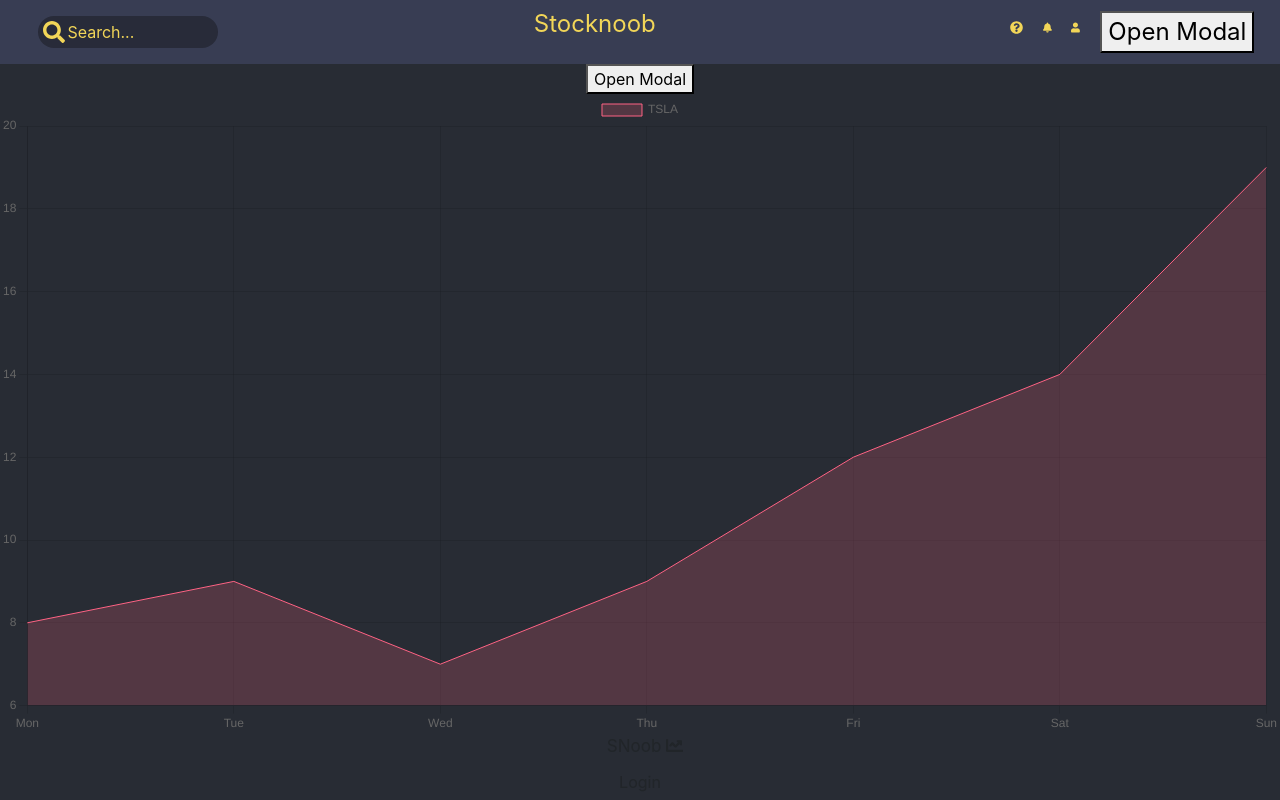
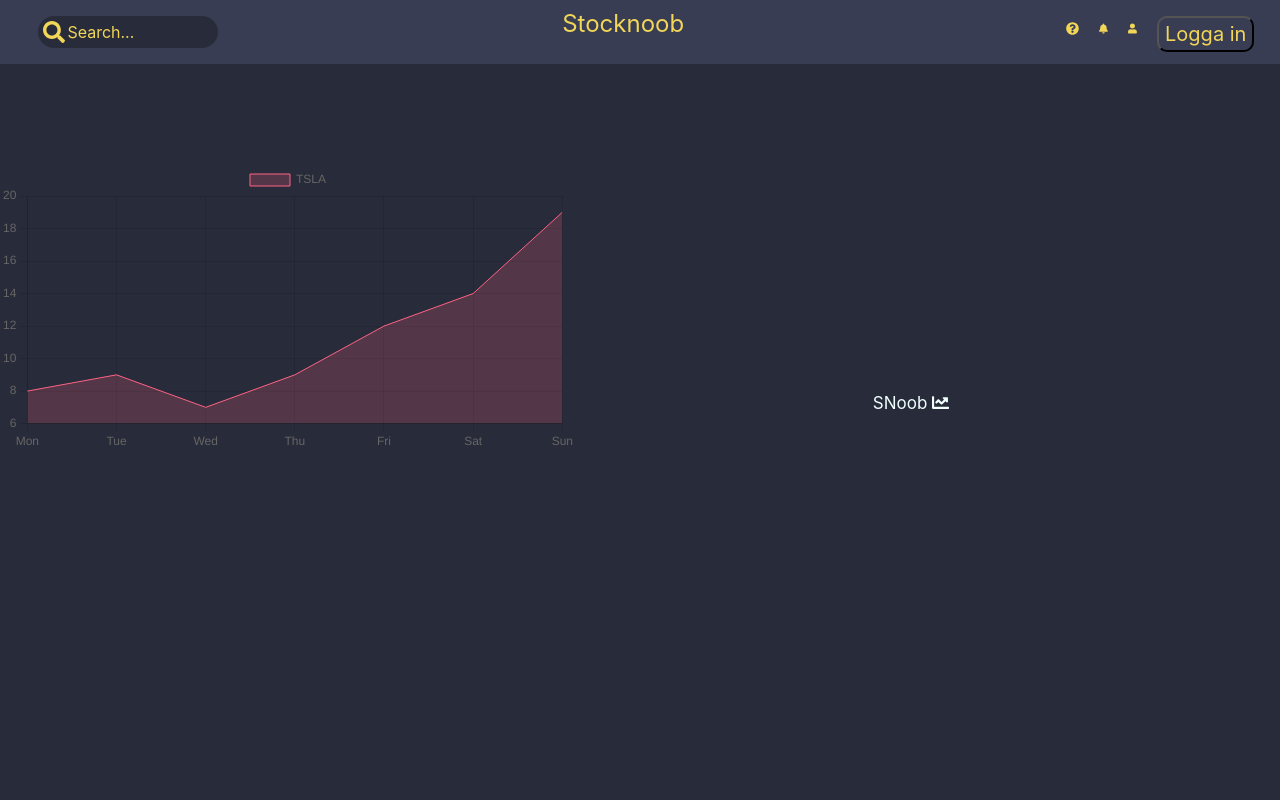
Before and after one commit to HawkieOne/StockNoobReact, a React (Create React App) app: page / in a window 1280 px wide. Shown: the top 800 px of the page. Built offline with nearby package versions, Linux system fonts and the light colour scheme.

Commit message:
Name change of Login -> Main

```diff
--- a/src/App.js
+++ b/src/App.js
@@ -2,7 +2,7 @@ import './App.css';
 import {Helmet} from "react-helmet";
 import Header from "./components/Header"
 import Footer from "./components/Footer"
-import Login from "./components/Login"
+import Main from "./components/Main"
 import { Route, Router, Switch } from 'react-router-dom';
 import history from './components/History';
 
@@ -119,7 +119,7 @@ function App() {
 
       <Router history={history}>
         <Switch>
-          <Route path="/" exact component={Login}/>
+          <Route path="/" exact component={Main}/>
           <Route path="/overview" exact component={Overview}/>
           <Route path="/stockList" exact component={StockList}/>
           <Route path="/transactionList" exact component={TransactionList}/>
--- a/src/components/Login.js
+++ /dev/null
@@ -1,60 +0,0 @@
-import React, { useState } from 'react';
-import "./Login.css";
-import {  faChartLine } from "@fortawesome/free-solid-svg-icons";
-import { FontAwesomeIcon } from "@fortawesome/react-fontawesome";
-import Popup from 'reactjs-popup';
-import 'reactjs-popup/dist/index.css';
-import LoginPopup from "./LoginPopup"
-
-import {Line} from 'react-chartjs-2'
-
-
-
-export default function Login() {
-    return (
-        <div className="Login">
-            <div className="top">
-            <LoginPopup/>
-            </div>
-            <div className="middleContainer">
-                <div className="left">
-                {/* <img className="picture" src="https://www.smartdatacollective.com/wp-content/uploads/2018/12/crypto-trading-vs-stock-trading.jpg" alt=""></img> */}
-                <Line className="line-chart"
-                 data={{
-                    labels: ['Mon', 'Tue', 'Wed', 'Thu', 'Fri', 'Sat', 'Sun'],
-                    datasets: [{
-                        label: 'TSLA',
-                        data: [8, 9, 7, 9, 12, 14, 19],
-                        backgroundColor: [
-                            'rgba(255, 99, 132, 0.2)',
-                            'rgba(54, 162, 235, 0.2)',
-                            'rgba(255, 206, 86, 0.2)',
-                            'rgba(75, 192, 192, 0.2)',
-                            'rgba(153, 102, 255, 0.2)',
-                            'rgba(255, 159, 64, 0.2)'
-                        ],
-                        borderColor: [
-                            'rgba(255, 99, 132, 1)',
-                            'rgba(54, 162, 235, 1)',
-                            'rgba(255, 206, 86, 1)',
-                            'rgba(75, 192, 192, 1)',
-                            'rgba(153, 102, 255, 1)',
-                            'rgba(255, 159, 64, 1)'
-                        ],
-                        borderWidth: 1,
-                        fill: true,
-                        pointRadius: 0,
-                    }]
-
-                }}
-
-                />
-                </div>
-                <div className="container">
-                <div className="right">S<span>Noob</span> <FontAwesomeIcon className="icon" icon={faChartLine} /></div>
-                </div>
-            </div>
-
-        </div>
-    )
-}
--- a/src/components/LoginPopup.js
+++ b/src/components/LoginPopup.js
@@ -71,7 +71,7 @@ export default function LoginPopup() {
     return (
         <Popup
         className="popup"
-        trigger={<button className="button"> Open Modal </button>}
+        trigger={<button className="login-button">Logga in</button>}
         modal
         nested
       >
@@ -92,20 +92,6 @@ export default function LoginPopup() {
                         </form>
                         <p className="register">Register</p>
                     </div>
-                {/* <div className="actions">
-                    <button
-                            className="button cancel"
-                            onClick={() => {
-                            console.log('modal closed');
-                            close();
-                            }}
-                        >
-                            Cancel
-                    </button>
-                    <button className="button register">
-                        Register
-                    </button>
-                </div> */}
                 </div>
                 )}
       </Popup>
--- /dev/null
+++ b/src/components/Main.css
@@ -0,0 +1,79 @@
+
+.Login{
+
+    width: 100%;
+    height: 92vh;
+
+    background-color: #282B39;
+    margin: 0;
+}
+
+.Login .top{
+
+    height: 100px;
+}
+
+.Login .top .button{
+    background-color: #F2D658;
+    width: 110px;
+    height: 29px;
+    border-radius: 16px;
+    border: none;
+    float: right;
+    margin-right: 70px;
+    margin-top: 20px;
+    cursor: pointer;
+}
+
+.Login .middleContainer{
+
+    display: flex;
+    justify-content: space-around;
+
+
+}
+
+.Login .middleContainer .left{
+    display: flex;
+    flex-direction: column;
+    text-align: center;
+    width: 45%;
+    height: 30rem;
+}
+.Login .middleContainer .left .picture{
+    border-radius: 2000px;
+}
+
+.Login .middleContainer .left .pic{
+    width: 80%;
+}
+
+.Login .middleContainer .left .pic2{
+    height: 200px;
+    width: 200px;
+}
+
+.Login .middleContainer .container{
+    display: flex;
+    text-align: center;
+    justify-content: center;
+    color: azure;
+    width: 35%;
+    height: 30rem;
+    flex-direction: column;
+    margin-right: 150px;
+
+}
+
+.Login .middleContainer .container .höger{
+    width: 100%;
+    margin-left: auto;
+    margin-right: auto;
+    height: 20px;
+    font-size: 80px;
+    color: #F2D658;
+}
+
+.Login .middleContainer .container .höger span{
+    color: white;
+}
```
Also changed, not shown: 1 other file (tests, documents, lock files or other folders). Lines whose indentation alone changed are shown as unchanged.
